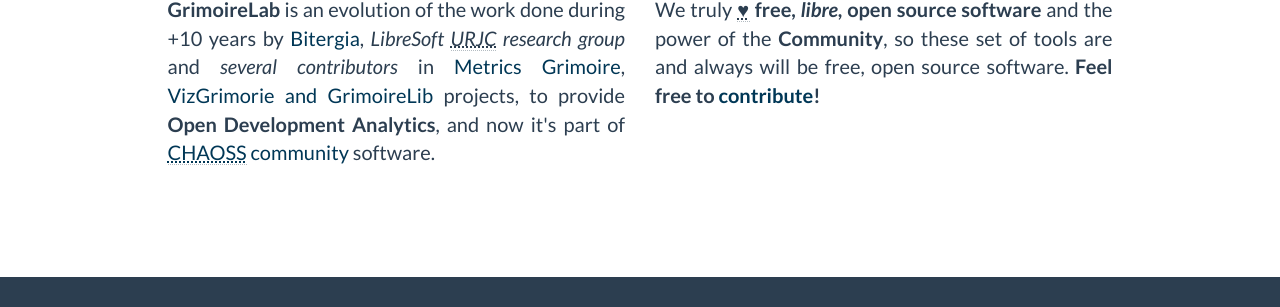
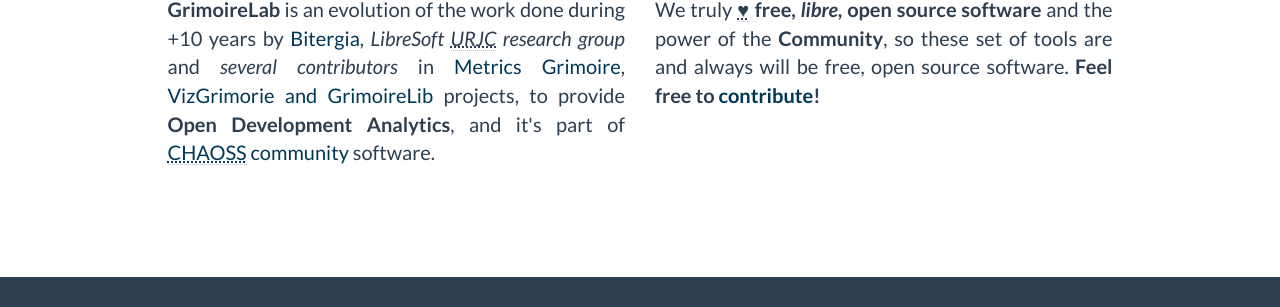
Before and after one commit to chaoss/grimoirelab, a Jekyll site: the page built from index.html, in a window 1280 px wide and 900 px high, scrolled down 3155 px. Shown: the part 247-554 px from the top of the window. Built offline with Jekyll 4.4.1, drawn with Linux system fonts in a browser that asks for light colours; nearby versions of some CDN libraries.

Commit message:
Trying a fix

```diff
--- a/_includes/about.html
+++ b/_includes/about.html
@@ -9,7 +9,7 @@
             </div>
             <div class="row">
                 <div class="col-lg-5 col-lg-offset-1">
-                    <p class="text-justify"><strong>GrimoireLab</strong> is an evolution of the work done during +10 years by <a href="">Bitergia</a>, <em>LibreSoft <abbr title="University Rey Juan Carlos">URJC</abbr> research group</em> and <em>several contributors</em> in <a href="http://metricsgrimoire.github.io">Metrics Grimoire</a>, <a href="http://vizgrimoire.github.io">VizGrimorie and GrimoireLib</a> projects, to provide <strong>Open Development Analytics</strong>, and now it's part of <a href="http://chaoss.community"><abbr title="Communtiy Health Analytics for Open Source">CHAOSS</abbr> community</a> software.</p>
+                    <p class="text-justify"><strong>GrimoireLab</strong> is an evolution of the work done during +10 years by <a href="">Bitergia</a>, <em>LibreSoft <abbr title="University Rey Juan Carlos">URJC</abbr> research group</em> and <em>several contributors</em> in <a href="http://metricsgrimoire.github.io">Metrics Grimoire</a>, <a href="http://vizgrimoire.github.io">VizGrimorie and GrimoireLib</a> projects, to provide <strong>Open Development Analytics</strong>, and it's part of <a href="http://chaoss.community"><abbr title="Communtiy Health Analytics for Open Source">CHAOSS</abbr> community</a> software.</p>
                 </div>
                 <div class="col-lg-5">
                   <p class="text-justify">We truly <abbr title="love">&hearts;</abbr> <strong>free, <em lang="es">libre</em>, open source software</strong> and the power of the <strong>Community</strong>, so these set of tools are and always will be free, open source software. <strong>Feel free to <a href="http://github.com/grimoirelab">contribute</a>!</strong></p>
```
